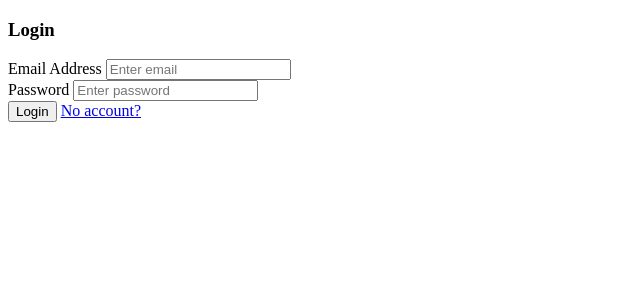
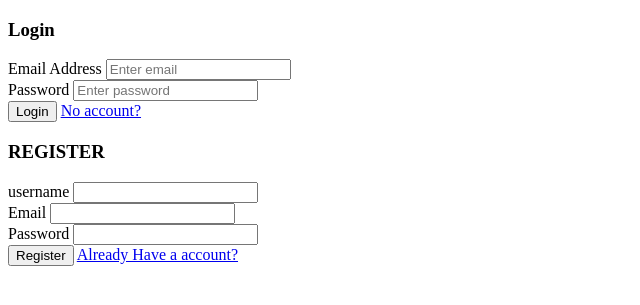
Before and after one commit to GabidevIN/SCHOOL-SYSTEM-PROJECT, a Flask app: page /login in a window 1280 px wide. Shown: the top 305 px of the page, without its empty margins (0-640 px from the left). Run offline with Flask 3, Linux system fonts and the light colour scheme; some libraries are stand-ins or nearby versions.

Commit message:
first week

```diff
--- a/main.py
+++ b/main.py
@@ -10,9 +10,9 @@ app = Flask(__name__)
 app.config['SECRET_KEY'] = 'your-secret-key'
 app.config['MYSQL_HOST'] = 'localhost'
 app.config['MYSQL_USER'] = 'root'
-app.config['MYSQL_PASSWORD'] = 'Qwerty123'  # Update this line with the correct password
+app.config['MYSQL_PASSWORD'] = '131418'
 app.config['MYSQL_DB'] = 'school_system_project'
-app.config['SQLALCHEMY_DATABASE_URI'] = 'mysql://root:Qwerty123@localhost/school_system_project'  # Update this line with the correct password
+app.config['SQLALCHEMY_DATABASE_URI'] = 'mysql://root:131418@localhost/school_system_project'
 app.config['SQLALCHEMY_TRACK_MODIFICATIONS'] = False
 
 db = SQLAlchemy(app)
@@ -50,7 +50,7 @@ def login():
 
     return render_template('login.html')
 
-@app.route('/register', methods=['GET', 'POST'])
+@app.route('/home', methods=['GET', 'POST'])
 def register():
     if request.method == 'POST':
         print(request.form)  # Debugging statement
@@ -90,7 +90,15 @@ def register():
             flash('An error occurred. Please try again.', 'danger')
             return redirect(url_for('register'))
 
-    return render_template('reg.html')
+    return render_template('home.html')
+
+# SUCCESSFUL LOGIN (PENDING IF/ELSE)
+@app.route('/home')
+def main():
+    if 'user_id' not in session:
+        return redirect(url_for('login'))
+    username = session.get('username', 'Guest')
+    return render_template('main.html', username=username)
 
 
 if __name__ == '__main__':
--- /dev/null
+++ b/templates/home.html
@@ -0,0 +1 @@
+<!-- test-->
--- a/templates/login.html
+++ b/templates/login.html
@@ -22,9 +22,36 @@
     </div>
 
         <button type="submit" class="btn btn-primary">Login</button>
-    <a href="/register" class="alr">No account?</a>
+    <a href="/login" class="alr">No account?</a>
     </form>
 </div>
 
+<div class="register">
+    <form method="POST" action="{{ url_for('register') }}">
+        <h3 class= "center">REGISTER</h3>
+
+        <div class= "form-register">
+            <label for="username">username</label>
+            <input type="text" id="username" name="username" required>
+        </div>
+
+        <div class= "form-register">
+            <label for="email">Email</label>
+            <input type="email" id="email" name="email" required>
+        </div>
+
+        <div class= "form-register">
+            <label for="password">Password</label>
+            <input type="password" id="password" name="password" required>
+        </div>
+
+        <button type="submit" class="btn btn-primary">Register</button>
+
+        <a href="/login" class="alr">Already Have a account?</a>
+
+    </form>
+</div>
+
+
 </body>
 </html>
```
Also changed, not shown: templates/reg.html (deleted, +0 -37 lines), views.py (+5 -5 lines).
